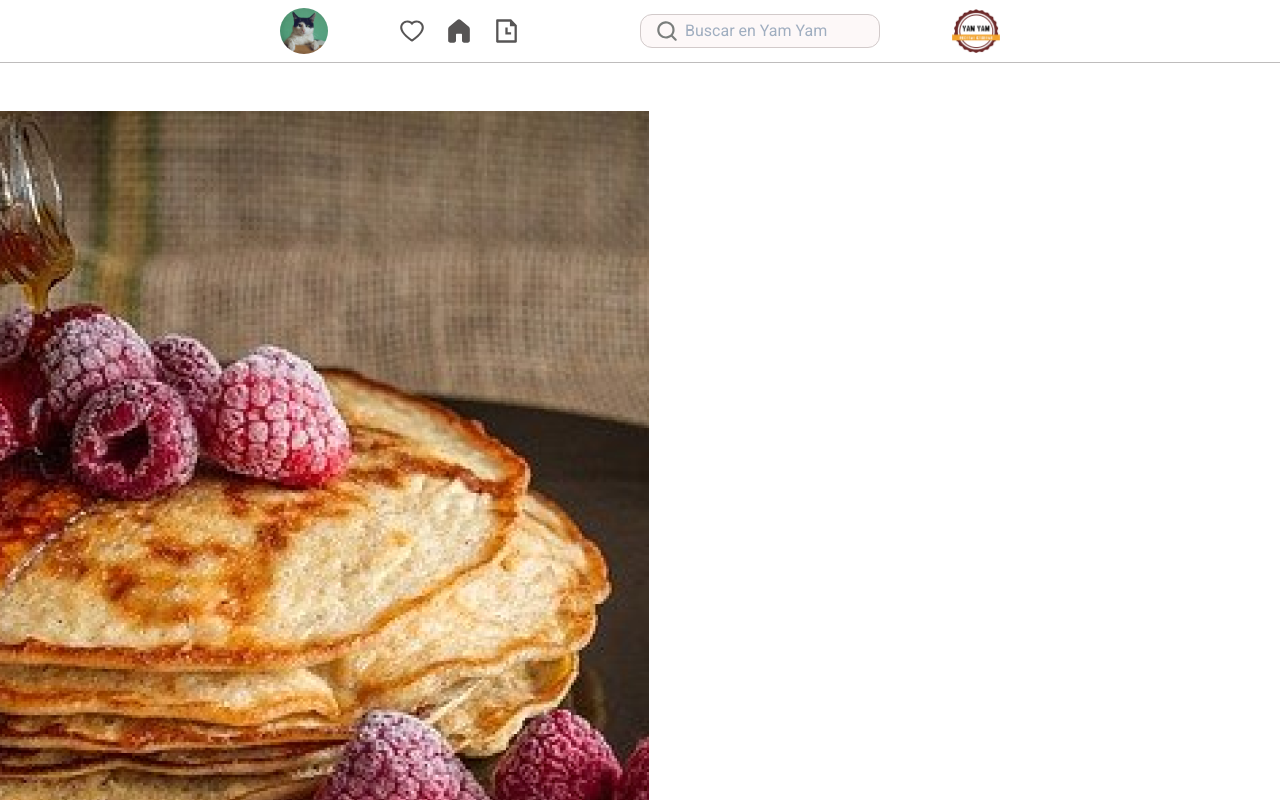
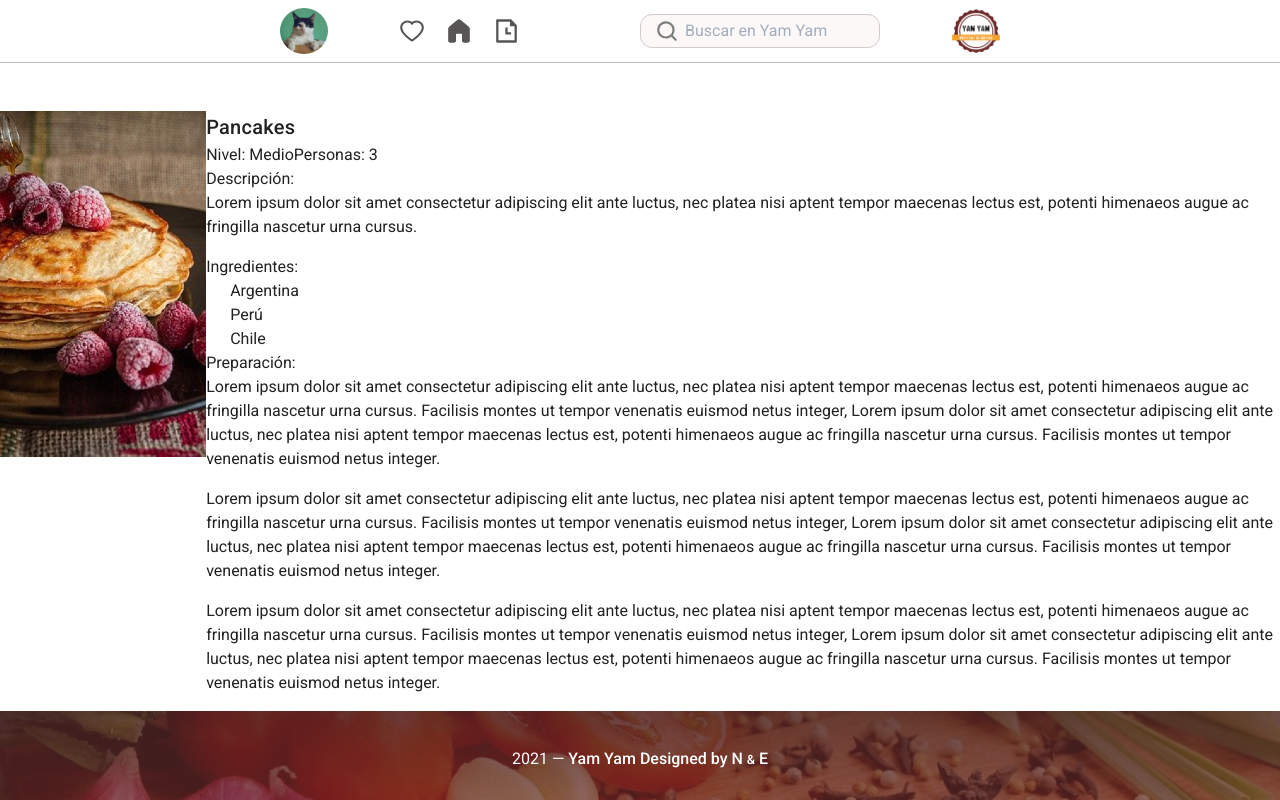
Before and after one commit to Michelyp/TFG-Recetas, a Nuxt app: page /recipe in a window 1280 px wide. Shown: the top 800 px of the page. Built offline with nearby package versions, Linux system fonts and the light colour scheme.

Commit message:
fix: añade flex

```diff
--- a/src/pages/home.vue
+++ b/src/pages/home.vue
@@ -1,5 +1,6 @@
 <template>
   <main v-if="recipes" class="with-recipes">
+    <Link to="/recipe" class="enlace">
       <Card
         v-for="(recipe, index) in recipes"
         :key="index"
@@ -9,6 +10,7 @@
         :cooking-time="parseInt(recipe.cookTime)"
         :title="recipe.name"
       />
+    </Link>
   </main>
   <main v-else class="tw-text-center">
     No haz publicado recetas
@@ -17,9 +19,11 @@
 
 <script>
 import Card from '@/components/Card'
+import Link from '@/components/Link'
+
 
 export default {
-  comoponents: { Card },
+  comoponents: { Card,Link },
   layout: 'home',
   data: () => ({
     recipes: null
--- a/src/pages/recipe.vue
+++ b/src/pages/recipe.vue
@@ -5,8 +5,9 @@
       <div>
         <img src="/images/pancakes.png" alt="Pancake">
       </div>
+      <div class="contenedorTexto">
       <div class="title">
-        <h1>Pancakes<h1 /></h1>
+        <h1>Pancakes</h1>
       </div>
       <div>
         <span>Nivel: Medio</span>
@@ -26,16 +27,25 @@
         <p>Lorem ipsum dolor sit amet consectetur adipiscing elit ante luctus, nec platea nisi aptent tempor maecenas lectus est, potenti himenaeos augue ac fringilla nascetur urna cursus. Facilisis montes ut tempor venenatis euismod netus integer, Lorem ipsum dolor sit amet consectetur adipiscing elit ante luctus, nec platea nisi aptent tempor maecenas lectus est, potenti himenaeos augue ac fringilla nascetur urna cursus. Facilisis montes ut tempor venenatis euismod netus integer.</p>
         <p>Lorem ipsum dolor sit amet consectetur adipiscing elit ante luctus, nec platea nisi aptent tempor maecenas lectus est, potenti himenaeos augue ac fringilla nascetur urna cursus. Facilisis montes ut tempor venenatis euismod netus integer, Lorem ipsum dolor sit amet consectetur adipiscing elit ante luctus, nec platea nisi aptent tempor maecenas lectus est, potenti himenaeos augue ac fringilla nascetur urna cursus. Facilisis montes ut tempor venenatis euismod netus integer.</p>
       </div>
+      </div>
+
     </div>
-    <Footer />
   </div>
 </template>
 
 <script>
 import Navbar from '@/components/Navbar'
-import Footer from '@/components/Footer'
 
 export default {
-  components: { Navbar, Footer }
+  components: { Navbar }
 }
 </script>
+<style scoped lang="postcss">
+
+  .contenedor{
+    display: flex;
+    justify-content: center;
+    width:80rem;
+  }
+
+</style>
```
Lines whose indentation alone changed are shown as unchanged.
